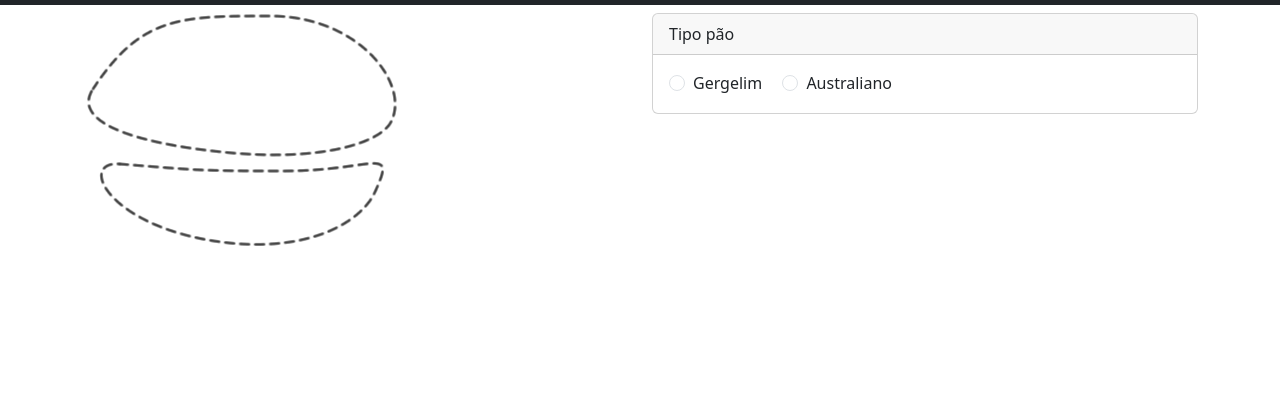
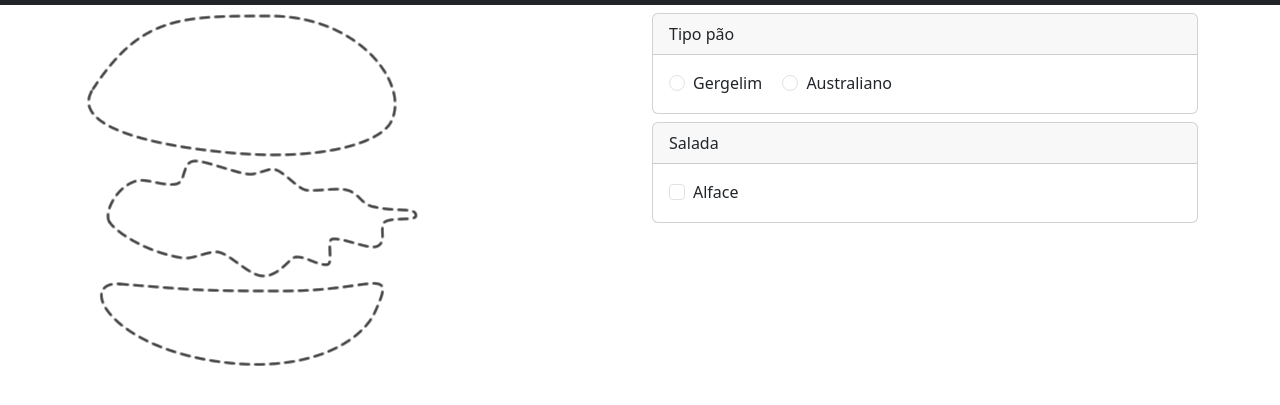
Before and after one commit to kaykyth181/MakeBurger, a plain HTML site: page index.html in a window 1280 px wide. Shown: the part 45-450 px from the top of the page. Drawn offline with nearby package versions, Linux system fonts and the light colour scheme.

Commit message:
update index salada

```diff
--- a/index.html
+++ b/index.html
@@ -75,7 +75,28 @@
 
                         </div>
                     </div>
-                </div> <!-- fim tipo pão -->
+                    <!-- fim tipo pão -->
+
+                    <div class="row mt-2">
+                        <div class="col">
+                            <div class="card">
+                                <div class="card-header">
+                                    Salada
+                                </div>
+
+                                <div class="card-body">
+                                    <div class="form-check">
+                                        <input class="form-check-input" type="checkbox" value="alface"
+                                            v-model="inputSalada">
+
+                                        <label class="form-check-label"> Alface </label>
+                                    </div>
+
+                                </div>
+                            </div>
+                        </div>
+                    </div>
+
                 </div>
 
             </div>
@@ -89,22 +110,31 @@
 
                 data: { // atributos // propriedades
                     inputTipoPao: '',
+                    inputSalada: [],
                 },
 
                 computed: { // propriedades computadas // reativos
                     pao() {
-                    switch(this.inputTipoPao) {
+                        switch (this.inputTipoPao) {
                             case 'gergelim':
-                            return [ 'imagens/pao_gergelim_superior.png', 'imagens/pao_gergelim_inferior.png']
+                                return ['imagens/pao_gergelim_superior.png', 'imagens/pao_gergelim_inferior.png']
 
                             case 'australiano':
-                            return [ 'imagens/pao_australiano_superior.png', 'imagens/pao_australiano_inferior.png']
+                                return ['imagens/pao_australiano_superior.png', 'imagens/pao_australiano_inferior.png']
 
                             default:
-                            return['imagens/padrao/pao_superior.png', 'imagens/padrao/pao_inferior.png']
+                                return ['imagens/padrao/pao_superior.png', 'imagens/padrao/pao_inferior.png']
 
                         }
                     },
+
+                    alface(){
+                        if(this.inputSalada.includes('alface')){
+                            return 'imagens/alface.png'
+                        }
+
+                        return 'imagens/padrao/alface.png'
+                    }
                 },
             })
         </script>
```
Lines whose indentation alone changed are shown as unchanged.
